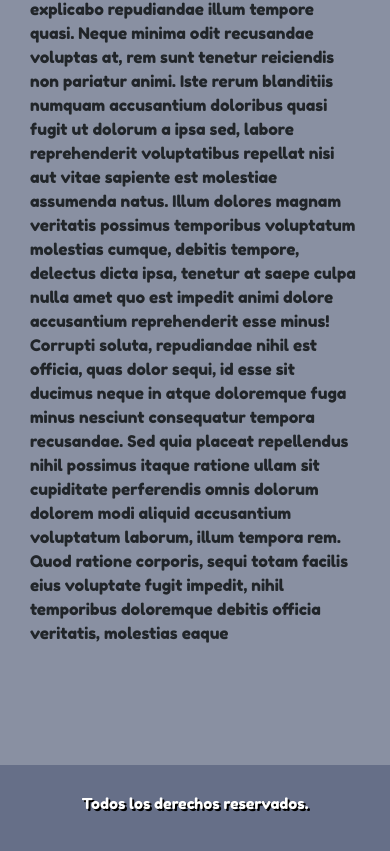
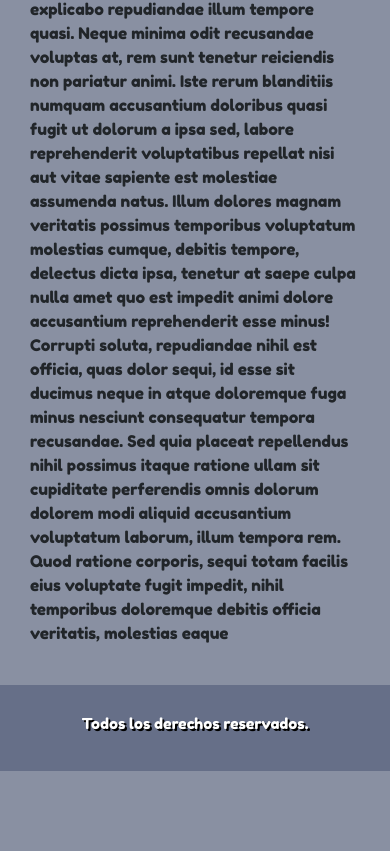
Before and after one commit to mauroradino/PreEntrega2_Radino, a plain HTML site: page index.html in a window 390 px wide. Shown: the part 746-1597 px from the top of the page. After the commit the page ends 1517 px from the top, so only its background shows below. Drawn offline with nearby package versions, Linux system fonts and the light colour scheme; a web font is replaced by a local one.

Commit message:
Sobre Nosotros responsive

```diff
--- a/style.css
+++ b/style.css
@@ -16,7 +16,7 @@ body {
     main {
         font-family: 'Fredoka One';
         background-color: #8990a2;
-        height: 1400px;
+        height: auto;
     }
 
     .img_nav {
@@ -89,7 +89,7 @@ body {
     }
 
     footer {
-        margin-top: 0px;
+        margin-top: 40px;
         background-color: #666f88;
         padding: 10px;
         color: white;
```
